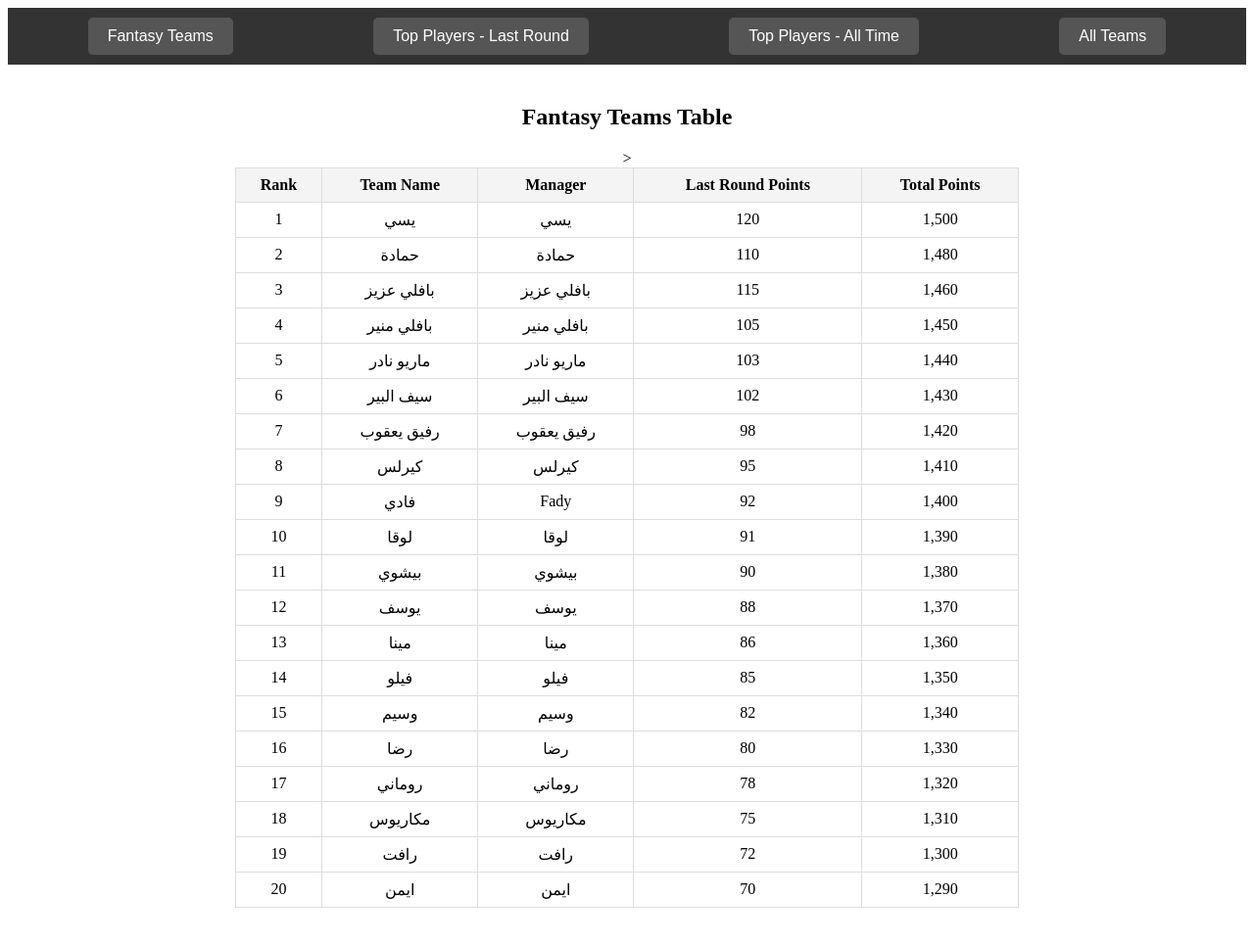
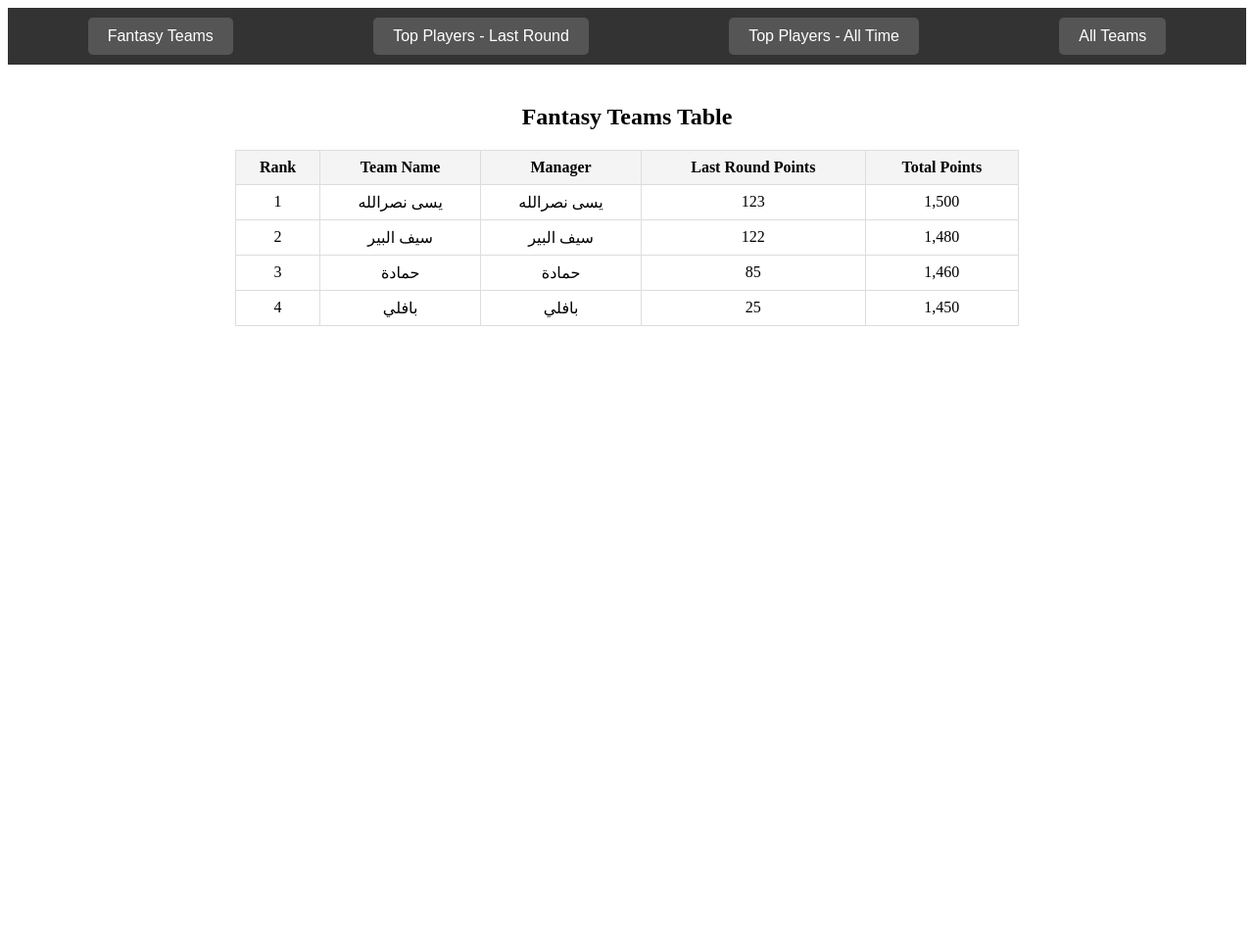
Before and after one commit to DaweryElAsfar/DaweryElAsfar.github.io, a plain HTML site: page index.html in a window 1280 px wide. Shown: the whole page at 98% size. After the commit the page ends 800 px from the top, so only its background shows below. Drawn offline with Linux system fonts and the light colour scheme.

Commit message:
index.html

```diff
--- a/index.html
+++ b/index.html
@@ -80,145 +80,32 @@
                 <tbody>
                     <tr onclick="showTeamPlayers('team1')">
                         <td>1</td>
-                        <td>يسي</td>
-                        <td>يسي</td>
-                        <td>120</td>
+                        <td>يسى نصرالله</td>
+                        <td>يسى نصرالله</td>
+                        <td>123</td>
                         <td>1,500</td>
                     </tr>
                     <tr onclick="showTeamPlayers('team2')">
                         <td>2</td>
+                        <td>سيف البير</td>
+                        <td>سيف البير</td>
+                        <td>122</td>
+                        <td>1,480</td>
+                    </tr>
+                    <tr onclick="showTeamPlayers('team3')">
+                        <td>3</td>
                         <td>حمادة</td>
                         <td>حمادة</td>
-                        <td>110</td>
-                        <td>1,480</td>
-                    </tr>
-                   <tr onclick="showTeamPlayers('team3')">
-                        <td>3</td>
-                        <td class="team-name">بافلي عزيز</td>
-                        <td>بافلي عزيز</td>
-                        <td>115</td>
+                        <td>85</td>
                         <td>1,460</td>
                     </tr>
                     <tr onclick="showTeamPlayers('team4')">
                         <td>4</td>
-                        <td class="team-name">بافلي منير</td>
-                        <td>بافلي منير</td>
-                        <td>105</td>
+                        <td>بافلي</td>
+                        <td>بافلي</td>
+                        <td>25</td>
                         <td>1,450</td>
                     </tr>
-                    <tr onclick="showTeamPlayers('team5')">
-                        <td>5</td>
-                        <td class="team-name">ماريو نادر</td>
-                        <td>ماريو نادر</td>
-                        <td>103</td>
-                        <td>1,440</td>
-                    </tr>
-                    <tr onclick="showTeamPlayers('team6')">
-                        <td>6</td>
-                        <td class="team-name">سيف البير</td>
-                        <td>سيف البير </td>
-                        <td>102</td>
-                        <td>1,430</td>
-                    </tr>
-                    <tr onclick="showTeamPlayers('team7')">
-                        <td>7</td>
-                        <td class="team-name">رفيق يعقوب</td>
-                        <td>رفيق يعقوب</td>
-                        <td>98</td>
-                        <td>1,420</td>
-                    </tr>
-                    <tr onclick="showTeamPlayers('team8')">
-                        <td>8</td>
-                        <td class="team-name">كيرلس</td>
-                        <td>كيرلس</td>
-                        <td>95</td>
-                        <td>1,410</td>
-                    </tr>
-                    <tr onclick="showTeamPlayers('team9')">
-                        <td>9</td>
-                        <td class="team-name">فادي</td>
-                        <td>Fady </td>
-                        <td>92</td>
-                        <td>1,400</td>
-                    </tr>
-                    <tr onclick="showTeamPlayers('team10')">
-                        <td>10</td>
-                        <td class="team-name">لوقا</td>
-                        <td>لوقا</td>
-                        <td>91</td>
-                        <td>1,390</td>
-                    </tr>
-                    <tr onclick="showTeamPlayers('team11')">
-                        <td>11</td>
-                        <td class="team-name">بيشوي</td>
-                        <td>بيشوي</td>
-                        <td>90</td>
-                        <td>1,380</td>
-                    </tr>
-                    <tr onclick="showTeamPlayers('team12')">
-                        <td>12</td>
-                        <td class="team-name">يوسف</td>
-                        <td>يوسف</td>
-                        <td>88</td>
-                        <td>1,370</td>
-                    </tr>
-                    <tr onclick="showTeamPlayers('team13')">
-                        <td>13</td>
-                        <td class="team-name">مينا</td>
-                        <td>مينا</td>
-                        <td>86</td>
-                        <td>1,360</td>
-                    </tr>
-                    <tr onclick="showTeamPlayers('team14')">
-                        <td>14</td>
-                        <td class="team-name">فيلو</td>
-                        <td>فيلو</td>
-                        <td>85</td>
-                        <td>1,350</td>
-                    </tr>
-                    <tr onclick="showTeamPlayers('team15')">
-                        <td>15</td>
-                        <td class="team-name">وسيم</td>
-                        <td>وسيم</td>
-                        <td>82</td>
-                        <td>1,340</td>
-                    </tr>
-                    <tr onclick="showTeamPlayers('team16')">
-                        <td>16</td>
-                        <td class="team-name">رضا</td>
-                        <td>رضا</td>
-                        <td>80</td>
-                        <td>1,330</td>
-                    </tr>
-                    <tr onclick="showTeamPlayers('team17')">
-                        <td>17</td>
-                        <td class="team-name">روماني</td>
-                        <td>روماني</td>
-                        <td>78</td>
-                        <td>1,320</td>
-                    </tr>
-                    <tr onclick="showTeamPlayers('team18')">
-                        <td>18</td>
-                        <td class="team-name">مكاريوس</td>
-                        <td>مكاريوس</td>
-                        <td>75</td>
-                        <td>1,310</td>
-                    </tr>
-                    <tr onclick="showTeamPlayers('team19')">
-                        <td>19</td>
-                        <td class="team-name">رافت</td>
-                        <td>رافت</td>
-                        <td>72</td>
-                        <td>1,300</td>
-                    </tr>
-                    <tr onclick="showTeamPlayers('team20')">
-                        <td>20</td>
-                        <td class="team-name">ايمن</td>
-                        <td>ايمن</td>
-                        <td>70</td>
-                        <td>1,290</td>
-                    </tr>>
-                    <!-- Add more teams here if needed -->
                 </tbody>
             </table>
             <!-- Div to display players when a team is clicked -->
@@ -228,7 +115,7 @@
         <!-- Other sections (example for other content) -->
         <section id="top-players" class="section">
             <h2>Top Players - Last Round</h2>
-            < <div class="player-card-container">
+            <div class="player-card-container">
                 <div class="player-card">
                     <h3>Player: John Doe</h3>
                     <p>Position: Forward</p>
```
